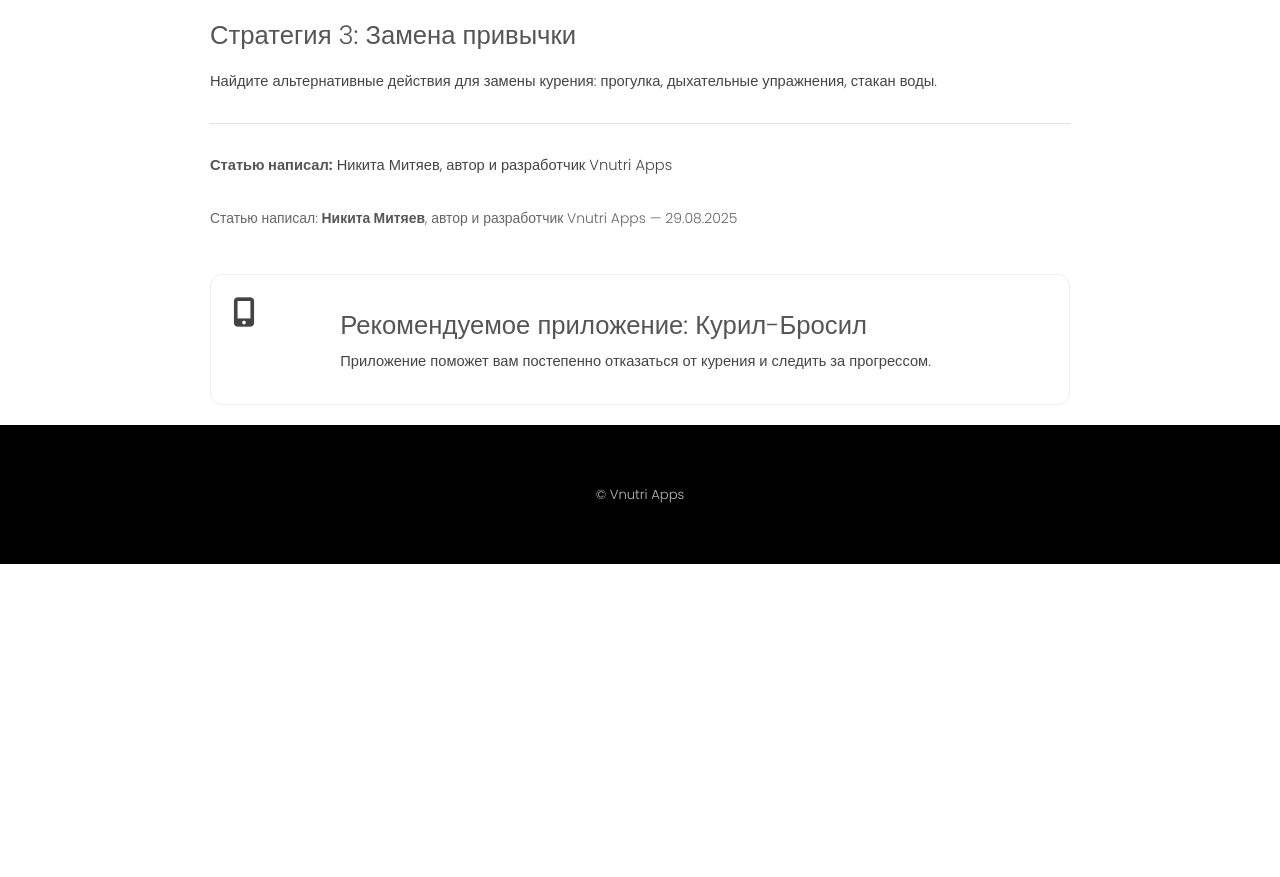
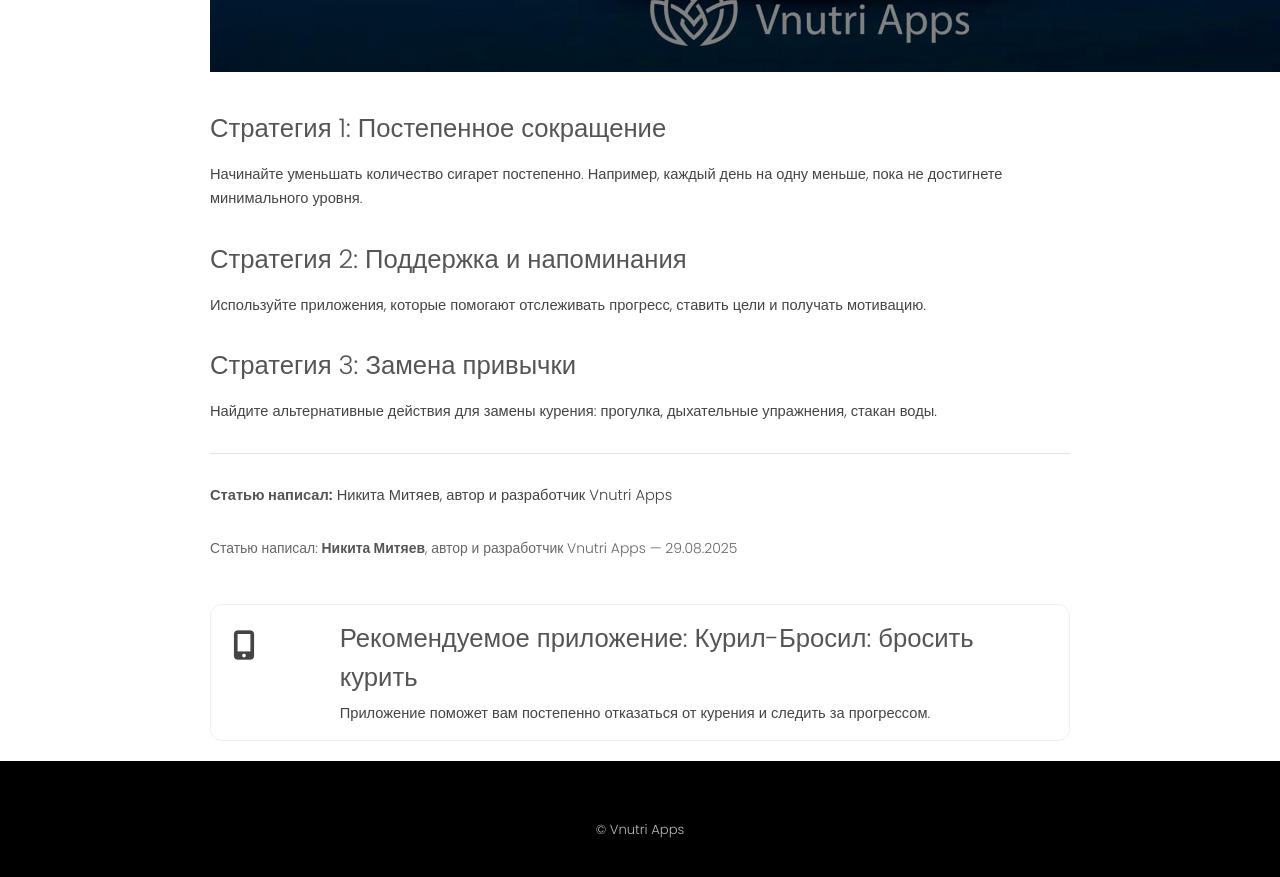
Before and after one commit to Nikmi101/stab-domen, a Jekyll site: the page built from _posts/2025-08-29-brosit-kurit-pervye-shagi.md, in a window 1280 px wide and 900 px high, scrolled down 846 px. Shown: the top 877 px of the window. Built offline with Jekyll 4.4.1, drawn with Linux system fonts in a browser that asks for light colours; our own code applies the rules of GitHub Pages for plain Markdown files; before the commit the page ends 1410 px from its top, so only the background shows below that; part of the change alters nothing that is shown.

Commit message:
Update 2025-08-29-brosit-kurit-pervye-shagi.md

```diff
--- a/_posts/2025-08-29-brosit-kurit-pervye-shagi.md
+++ b/_posts/2025-08-29-brosit-kurit-pervye-shagi.md
@@ -4,22 +4,22 @@ description: "Практическое руководство о том, как
 date: 2025-08-29
 categories: [habits]
 banner:
-  image: "/assets/images/articles/stop-smoking-banner.jpg"
+  image: "/images/blog-images/test.jpg"
   alt: "Бросаем курить легко"
   title: "Бросить курить без стресса"
 recommended_app:
-  name: "Курил-Бросил"
-  icon: "/assets/images/apps/kuril-brosil-icon.png"
+  name: "Курил-Бросил: бросить курить"
+  icon: "/images/icons/ic_kurilbrosil.png"
   description: "Приложение поможет вам постепенно отказаться от курения и следить за прогрессом."
   rustore_link: "https://rustore.ru/app/kuril-brosil"
-  landing_link: "/apps/kuril-brosil"
+  landing_link: "brosit-kurit.html"
 ---
 
 # Введение
 
 Бросить курить непросто, особенно если это часть привычки, связанной с ежедневным стрессом. В этой статье мы разберём несколько проверенных стратегий, которые помогут сделать процесс легче.
 
-![Пример картинки]( /assets/images/articles/stop-smoking-example.jpg "Путь к свободе от никотина")
+![Пример картинки]( /images/image_kurilbrosil.jpg "Путь к свободе от никотина")
 
 ## Стратегия 1: Постепенное сокращение
 
```
